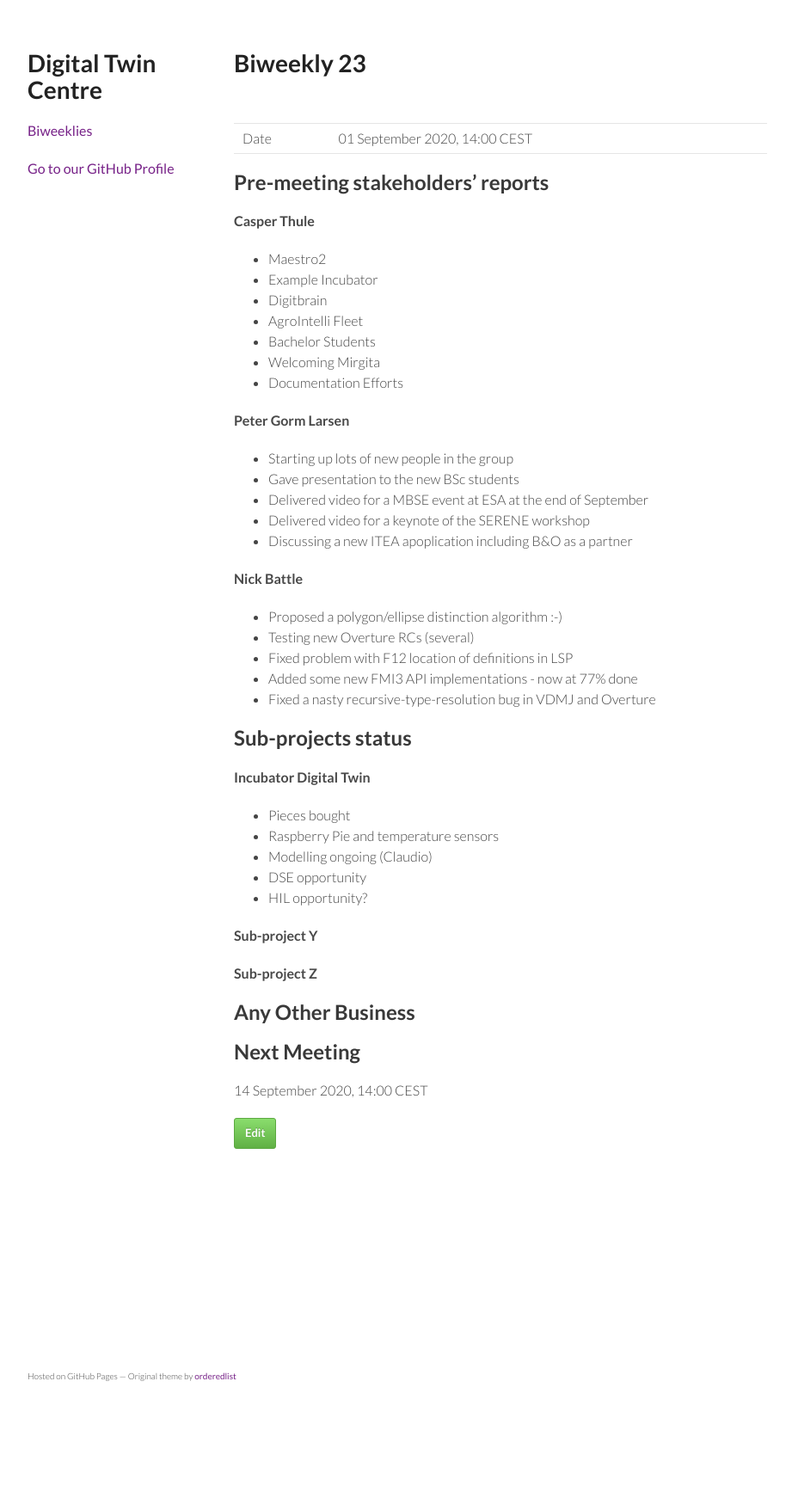
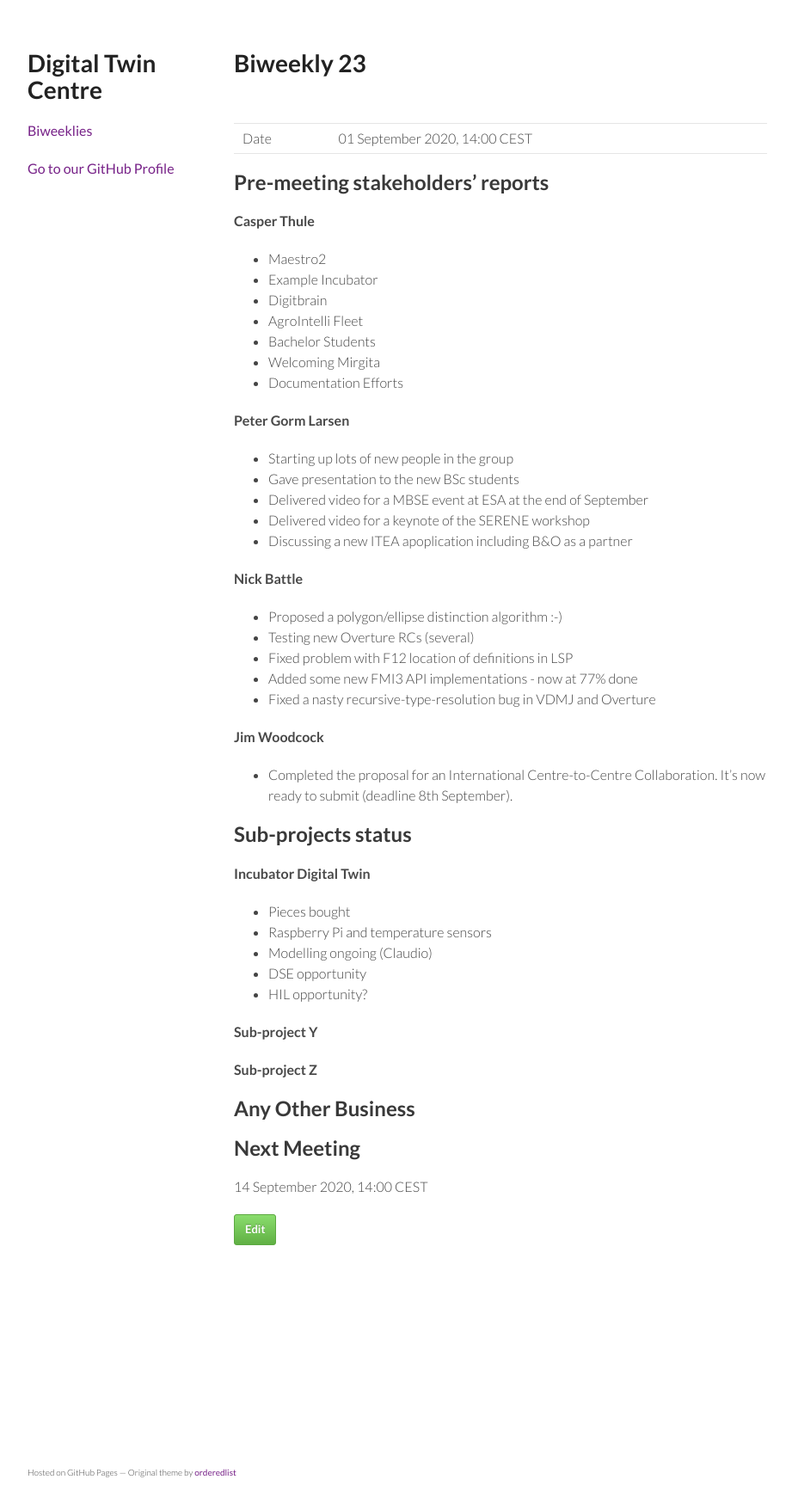
Before and after one commit to digitaltwincentre/digitaltwincentre.github.io, a Jekyll site: the page built from _biweeklies/Biweekly-23.md, in a window 1280 px wide. Shown: the whole page at 86% size, without its empty margins (178-1099 px from the left). Built offline with Jekyll 4.4.1, drawn with Linux system fonts in a browser that asks for light colours; nearby versions of some CDN libraries; before the commit the page ends 1630 px from its top, so only the background shows below that.

Commit message:
Update Biweekly-23.md

```diff
--- a/_biweeklies/Biweekly-23.md
+++ b/_biweeklies/Biweekly-23.md
@@ -43,12 +43,15 @@ date: 01 September 2020, 1400 CEST
 * Added some new FMI3 API implementations - now at 77% done
 * Fixed a nasty recursive-type-resolution bug in VDMJ and Overture
 
+#### Jim Woodcock
+* Completed the proposal for an International Centre-to-Centre Collaboration. It's now ready to submit (deadline 8th September).
+
 ## Sub-projects status
 
 
 #### Incubator Digital Twin
 * Pieces bought
-* Raspberry Pie and temperature sensors
+* Raspberry Pi and temperature sensors
 * Modelling ongoing (Claudio)
 * DSE opportunity
 * HIL opportunity?
```
